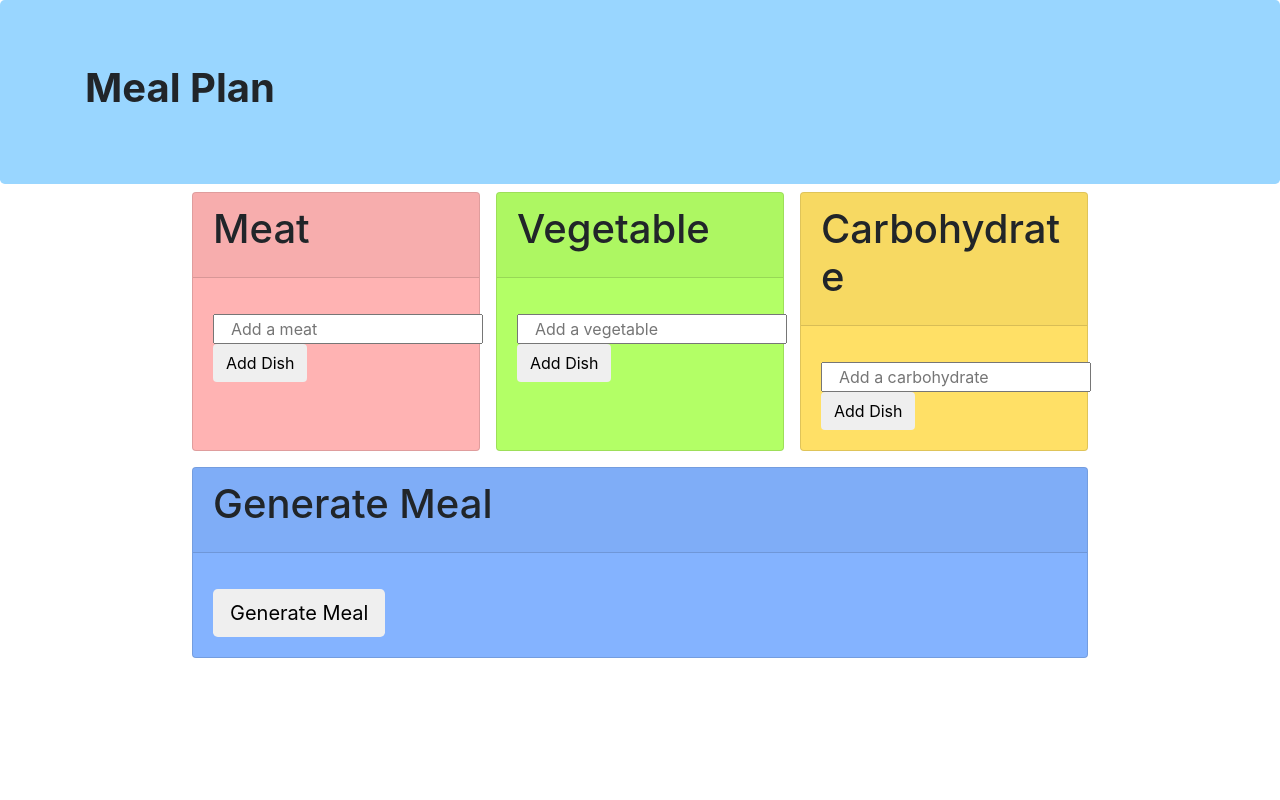
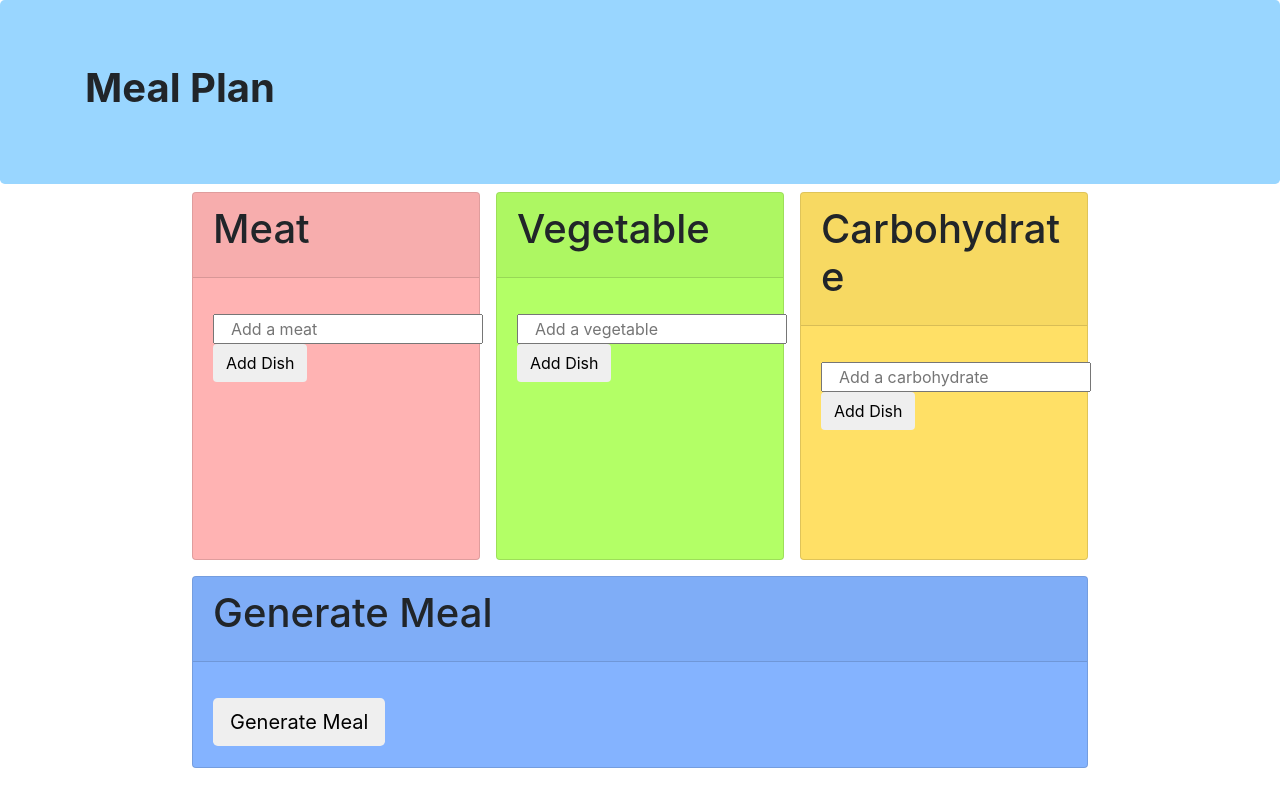
Before and after one commit to ChaunteVanDeBurgh/mealplan, a website: page index.html in a window 1280 px wide. Drawn offline with nearby package versions, Linux system fonts and the light colour scheme.

Commit message:
define card height

```diff
--- a/src/css/style.css
+++ b/src/css/style.css
@@ -42,6 +42,7 @@ li {
 	.card {
 		width: 18rem;
 		margin: .5rem;
+		height: 23rem;
 	}
 
 	main {
@@ -52,5 +53,6 @@ li {
 
 	#generate-meal {
 		width: 56rem;
+		height: 12rem;
 	}
 }
```
